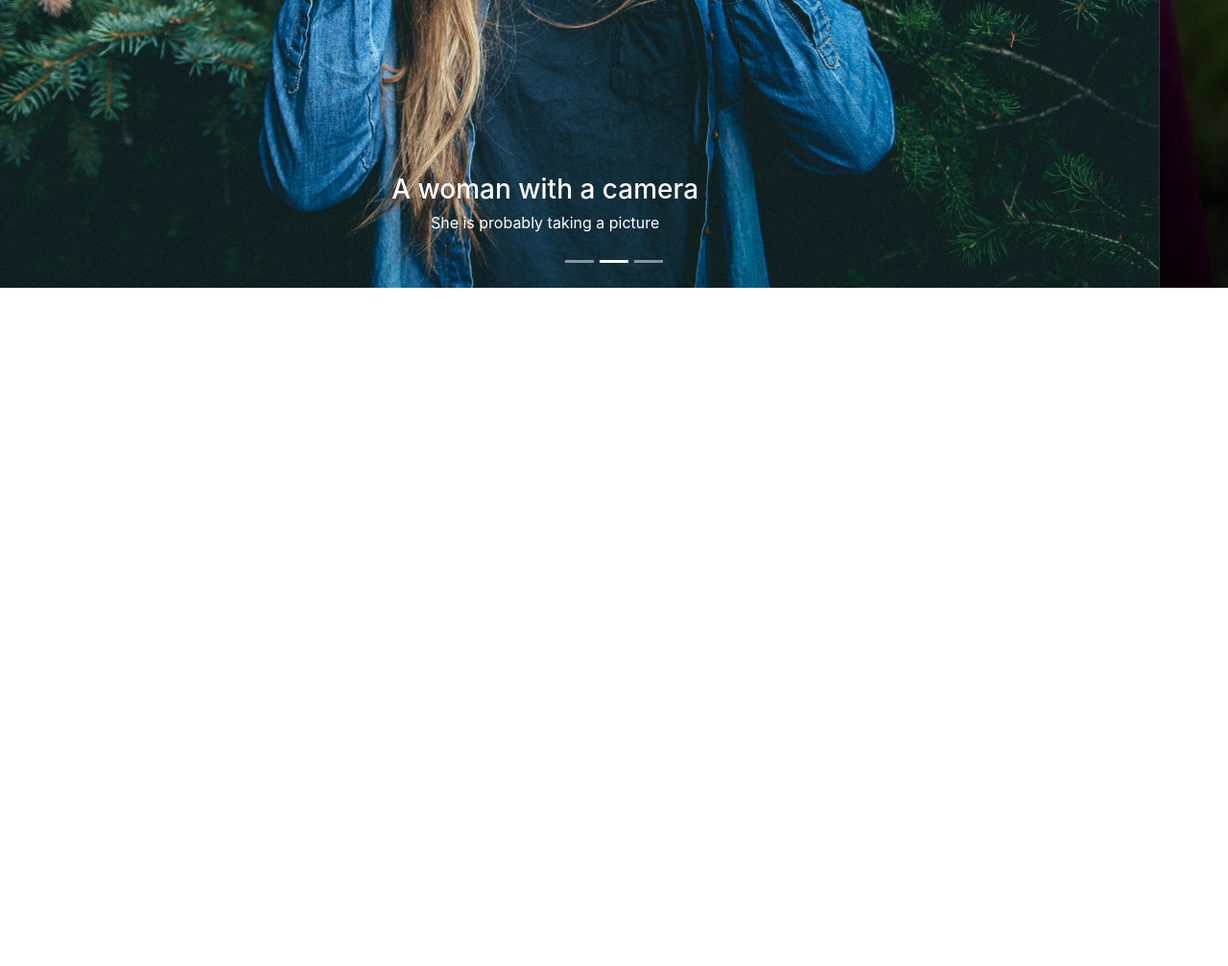
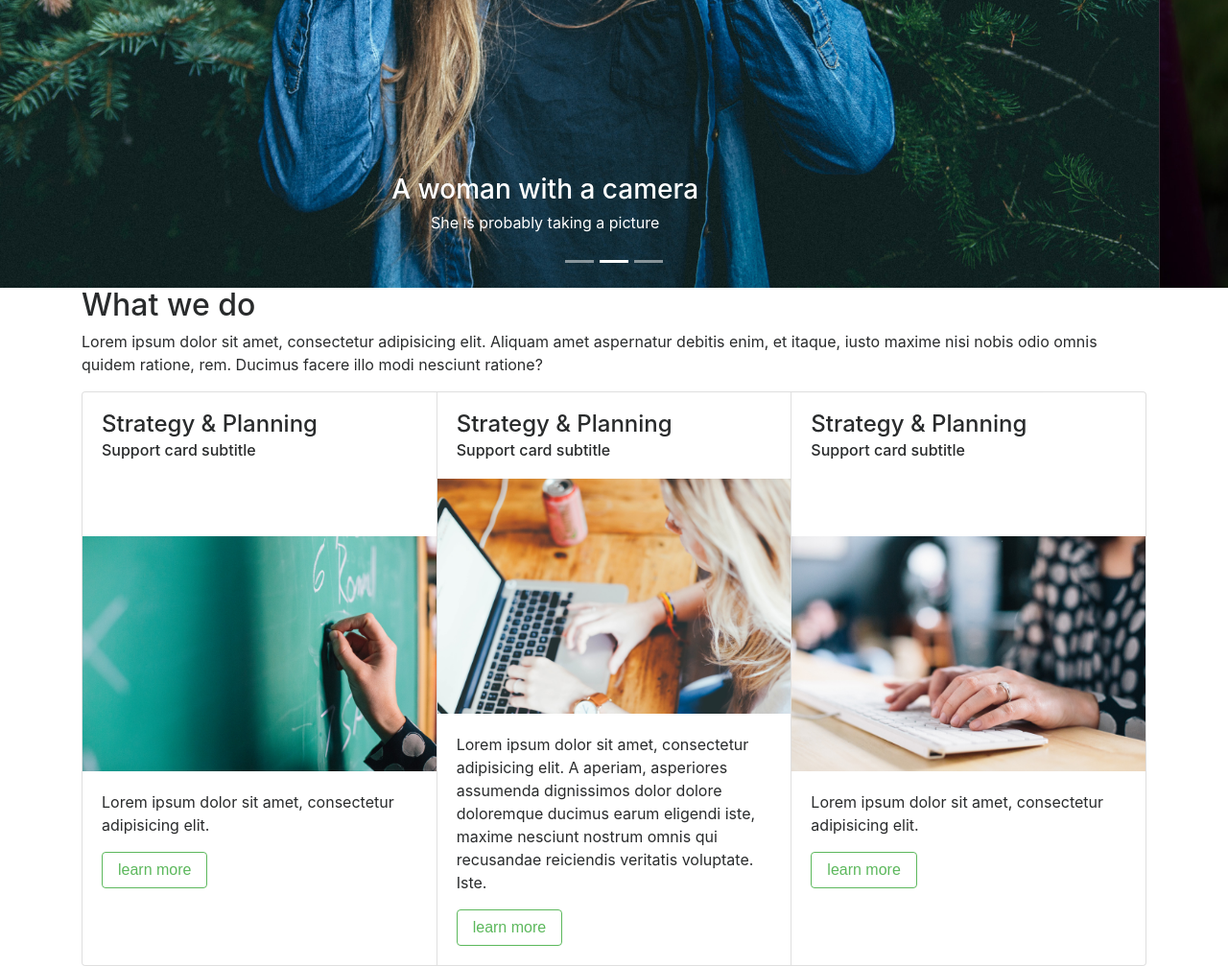
Before and after one commit to ajpd/ccb4, a plain HTML site: page index.html in a window 1280 px wide. Shown: the part 1409-2416 px from the top of the page at 96% size. Before the commit the page ends 1709 px from the top, so only its background shows below. Drawn offline with nearby package versions, Linux system fonts and the light colour scheme; a script that the page names is missing.

Commit message:
add card group

```diff
--- a/index.html
+++ b/index.html
@@ -102,6 +102,55 @@
         </div>
     </section>
 
+    <section id="what-we-do">
+        <div class="section-content">
+            <div class="container">
+                <h2>What we do</h2>
+                <p>Lorem ipsum dolor sit amet, consectetur adipisicing elit. Aliquam amet aspernatur debitis enim, et itaque, iusto maxime nisi nobis odio omnis quidem ratione, rem. Ducimus facere illo modi nesciunt ratione?</p>
+
+                <div class="row">
+                    <div class="col-sm-12">
+                        <div class="card-group">
+                            <div class="card">
+                                <div class="card-block">
+                                    <h4 class="card-title">Strategy &amp; Planning</h4>
+                                    <h6 class="card-subtitle">Support card subtitle</h6>
+                                </div>
+                                <img src="img/chalkboard.jpg" alt="">
+                                <div class="card-block">
+                                    <p class="card-text">Lorem ipsum dolor sit amet, consectetur adipisicing elit.</p>
+                                    <button class="btn btn-outline-success" data-toggle="modal" data-target=""#myModal">learn more</button>
+                                </div>
+                            </div>
+                            <div class="card">
+                                <div class="card-block">
+                                    <h4 class="card-title">Strategy &amp; Planning</h4>
+                                    <h6 class="card-subtitle">Support card subtitle</h6>
+                                </div>
+                                <img src="img/working.jpg" alt="">
+                                <div class="card-block">
+                                    <p class="card-text">Lorem ipsum dolor sit amet, consectetur adipisicing elit. A aperiam, asperiores assumenda dignissimos dolor dolore doloremque ducimus earum eligendi iste, maxime nesciunt nostrum omnis qui recusandae reiciendis veritatis voluptate. Iste.</p>
+                                    <button class="btn btn-outline-success" data-toggle="modal" data-target=""#myModal">learn more</button>
+                                </div>
+                            </div>
+                            <div class="card">
+                                <div class="card-block">
+                                    <h4 class="card-title">Strategy &amp; Planning</h4>
+                                    <h6 class="card-subtitle">Support card subtitle</h6>
+                                </div>
+                                <img src="img/programming.jpg" alt="">
+                                <div class="card-block">
+                                    <p class="card-text">Lorem ipsum dolor sit amet, consectetur adipisicing elit.</p>
+                                    <button class="btn btn-outline-success" data-toggle="modal" data-target=""#myModal">learn more</button>
+                                </div>
+                            </div>
+                        </div>
+                    </div>
+                </div>
+            </div>
+        </div>
+    </section>
+
     <script src="https://code.jquery.com/jquery-3.1.1.slim.min.js" integrity="sha384-A7FZj7v+d/sdmMqp/nOQwliLvUsJfDHW+k9Omg/a/EheAdgtzNs3hpfag6Ed950n" crossorigin="anonymous"></script>
     <script src="https://cdnjs.cloudflare.com/ajax/libs/tether/1.4.0/js/tether.min.js" integrity="sha384-DztdAPBWPRXSA/3eYEEUWrWCy7G5KFbe8fFjk5JAIxUYHKkDx6Qin1DkWx51bBrb" crossorigin="anonymous"></script>
     <script src="https://maxcdn.bootstrapcdn.com/bootstrap/4.0.0-alpha.6/js/bootstrap.min.js" integrity="sha384-vBWWzlZJ8ea9aCX4pEW3rVHjgjt7zpkNpZk+02D9phzyeVkE+jo0ieGizqPLForn" crossorigin="anonymous"></script>
--- a/styles.css
+++ b/styles.css
@@ -1,6 +1,10 @@
 html,
 body {
     height: 100%;
+}
+
+img {
+    max-width: 100%;
 }
 
 #cover {
```
